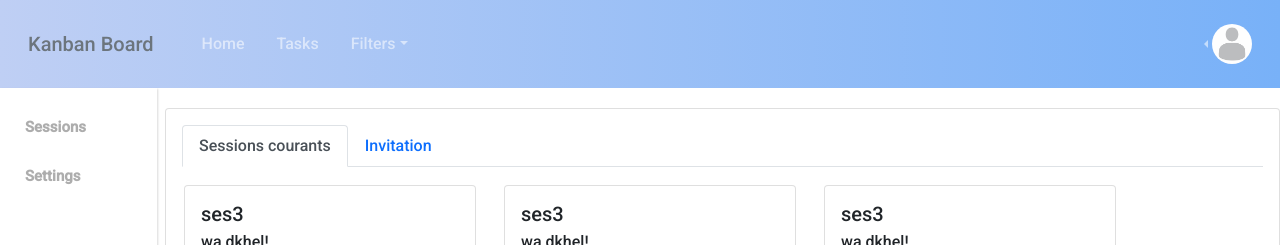
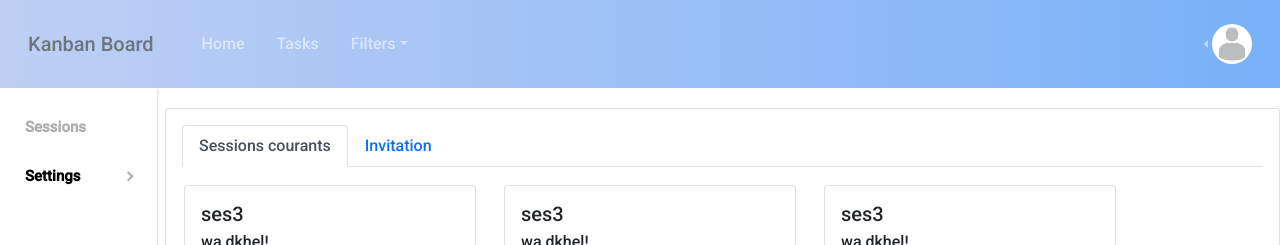
Before and after one commit to achrafhardizi/Kanban-Project, a React (Create React App) app: page / in a window 1280 px wide. Both pictures are taken after typing "name@example.com", "Sample123" into the empty fields and a click on the button "Log in". Shown: the top 245 px of the page. Built offline with nearby package versions, Linux system fonts and the light colour scheme.

Commit message:
something

```diff
--- a/src/Components/Settings/Photo.jsx
+++ b/src/Components/Settings/Photo.jsx
@@ -13,7 +13,7 @@ const Photo = () => {
             }}>
                 <Card>
                     <Card.Header>photos</Card.Header>
-                    <Card.Body><UnsplashReact accessKey={"UNSPLASH_KEY_FROM_UNSPLASH"} Uploader={withDefaultProps(Base64Uploader, { name: "event[logo]" })}/></Card.Body>
+                    <Card.Body><UnsplashReact accessKey={"WxYS4ZB8AICntbHlPdQ5EYSwJ8aNFF2sSdds-l3G1ZU"} Uploader={withDefaultProps(Base64Uploader, { name: "event[logo]" })}/></Card.Body>
                 </Card>
             </Card>
         </>
--- a/src/Components/Sidebar/Sidebar.jsx
+++ b/src/Components/Sidebar/Sidebar.jsx
@@ -8,7 +8,7 @@ import {
     MenuItem,
     SidebarHeader,
     SidebarFooter,
-    SidebarContent,
+    SidebarContent, SubMenu,
 } from "react-pro-sidebar";
 
 //import icons from react icons
@@ -43,13 +43,24 @@ const Sidebar = () => {
                                     Sessions
                                 </Link>
                             </MenuItem>
-                            <MenuItem>
-                                <Link to='#'
-                                //todo:wut to do with this link
-                                >
-                                    Settings
-                                </Link>
-                            </MenuItem>
+                            <SubMenu title='Settings' >
+                                <MenuItem >
+                                    <Link className='nav-link' to='#'>
+                                        Appearance
+                                    </Link>
+                                </MenuItem>
+                                <MenuItem >
+                                    <Link className='nav-link' to='#'>
+                                        Notification
+
+                                    </Link>
+                                </MenuItem>
+                                <MenuItem >
+                                    <Link className='nav-link' to='#'>
+                                        Background
+                                    </Link>
+                                </MenuItem>
+                            </SubMenu>
                         </Menu>
                     </SidebarContent>
                     <SidebarFooter>
--- a/src/Components/Sidebar/sidebar.css
+++ b/src/Components/Sidebar/sidebar.css
@@ -32,6 +32,7 @@
 
 #sidebar .pro-sidebar-inner {
     background-color: rgb(255, 255, 255);
+
     box-shadow: 0.5px 0.866px 2px 0px rgba(0, 0, 0, 0.15);
 }
 
@@ -47,10 +48,12 @@
 }
 
 #sidebar .pro-sidebar-inner .pro-sidebar-layout ul {
+    background-color: white;
     padding: 0 5px;
 }
 
 #sidebar .pro-sidebar-inner .pro-sidebar-layout ul .pro-inner-item {
+
     color: #000;
     margin: 10px 0px;
     font-weight: bold;
--- a/src/Components/index.js
+++ b/src/Components/index.js
@@ -7,6 +7,9 @@ export {default as Navibar} from './Navibar/Navibar'
 export {default as Sidebar} from './Sidebar/Sidebar'
 export {default as Section} from './Sections/Section'
 export {default as Sessions} from './Sessions/Sessions'
+export {default as Appearance} from './Settings/Appearance'
+export {default as Notification} from './Settings/Notification'
+export {default as Photo} from './Settings/Photo'
 export {default as Taskoptions} from './taskoptions/Taskoptions'
 /*
  * Pages
```
